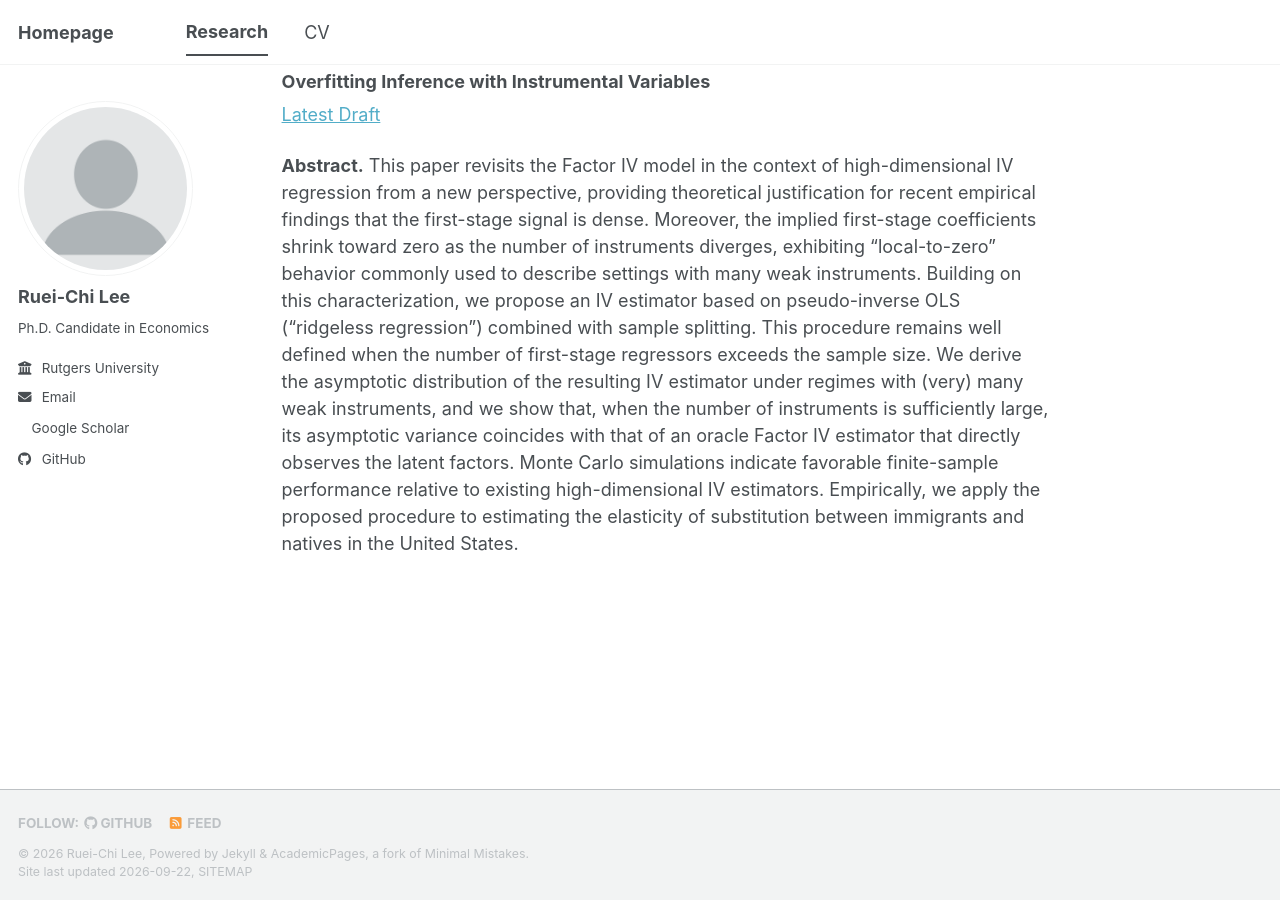
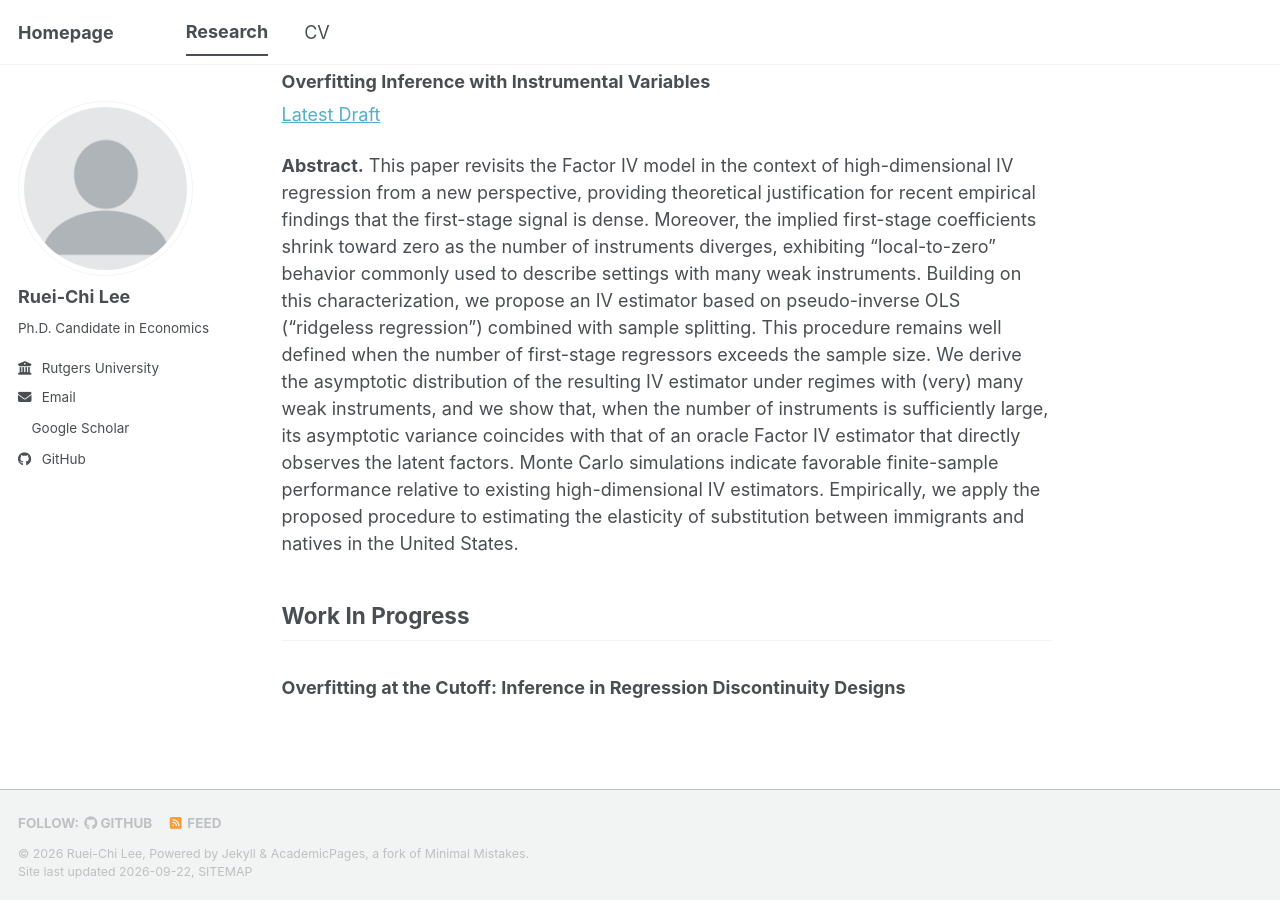
Before and after one commit to rueichilee/rueichilee.github.io, a Jekyll site: the page built from _pages/research.md, in a window 1280 px wide and 900 px high, scrolled down 745 px. Built offline with Jekyll 4.4.1, drawn with Linux system fonts in a browser that asks for light colours; a style sheet for code colours, icons or effects is not loaded.

Commit message:
Update research.md

```diff
--- a/_pages/research.md
+++ b/_pages/research.md
@@ -19,3 +19,7 @@ Accepted in *Econometric Theory*. [arXiv](https://arxiv.org/abs/2609.10617)
 [Latest Draft](/files/JMP.pdf)
 
 **Abstract.** This paper revisits the Factor IV model in the context of high-dimensional IV regression from a new perspective, providing theoretical justification for recent empirical findings that the first-stage signal is dense. Moreover, the implied first-stage coefficients shrink toward zero as the number of instruments diverges, exhibiting “local-to-zero” behavior commonly used to describe settings with many weak instruments. Building on this characterization, we propose an IV estimator based on pseudo-inverse OLS (“ridgeless regression”) combined with sample splitting. This procedure remains well defined when the number of first-stage regressors exceeds the sample size. We derive the asymptotic distribution of the resulting IV estimator under regimes with (very) many weak instruments, and we show that, when the number of instruments is sufficiently large, its asymptotic variance coincides with that of an oracle Factor IV estimator that directly observes the latent factors. Monte Carlo simulations indicate favorable finite-sample performance relative to existing high-dimensional IV estimators. Empirically, we apply the proposed procedure to estimating the elasticity of substitution between immigrants and natives in the United States.
+
+## Work In Progress
+
+### Overfitting at the Cutoff: Inference in Regression Discontinuity Designs
```
